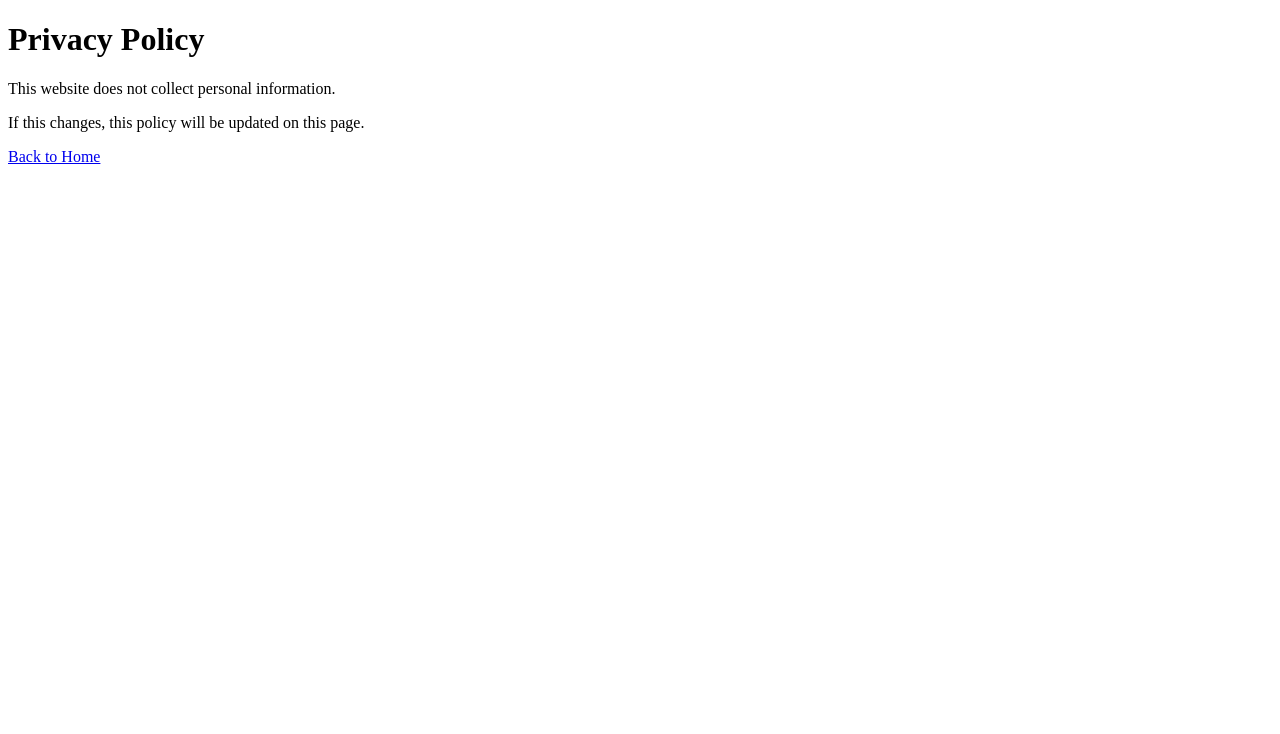
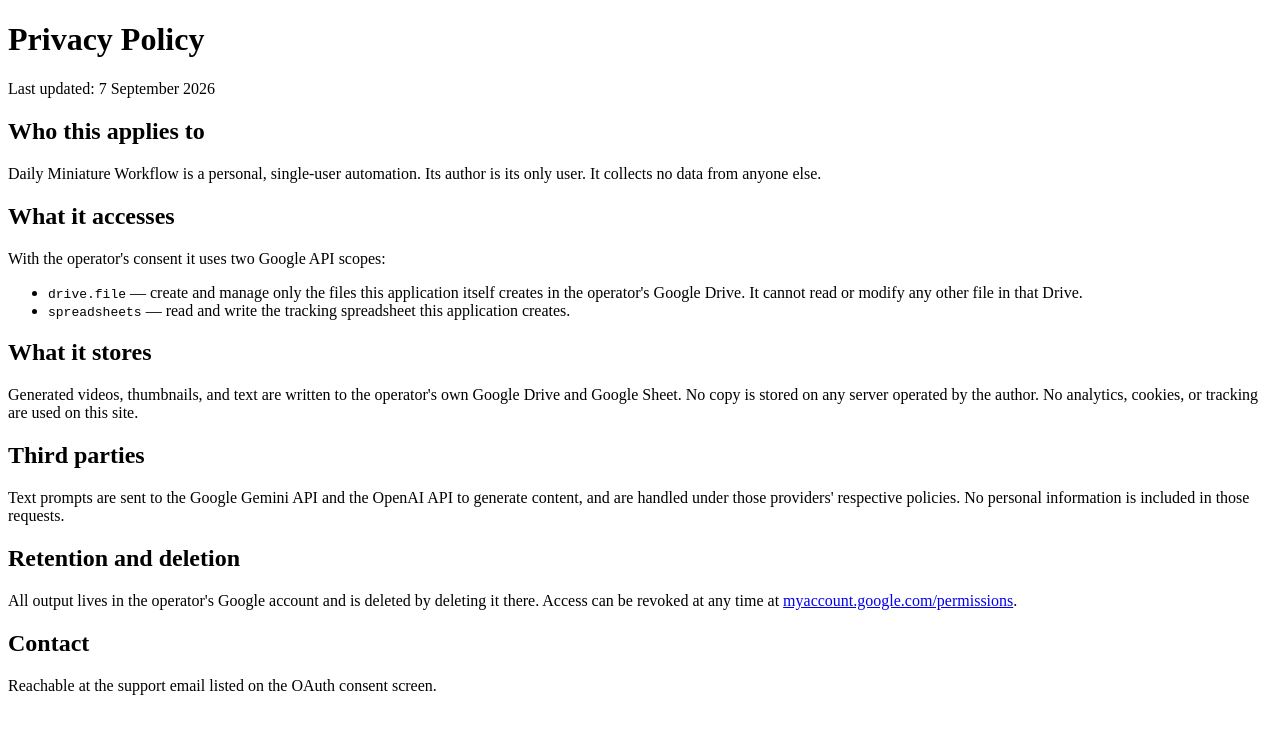
Before and after one commit to aman156/aman.msharma14.github.io, a plain HTML site: page privacy.html in a window 1280 px wide. Drawn offline with Linux system fonts and the light colour scheme.

Commit message:
Update privacy.html

```diff
--- a/privacy.html
+++ b/privacy.html
@@ -1,14 +1,30 @@
-<!DOCTYPE html>
-<html lang="en">
-  <head>
-    <meta charset="UTF-8" />
-    <meta name="viewport" content="width=device-width, initial-scale=1.0" />
-    <title>Privacy Policy</title>
-  </head>
-  <body>
-    <h1>Privacy Policy</h1>
-    <p>This website does not collect personal information.</p>
-    <p>If this changes, this policy will be updated on this page.</p>
-    <p><a href="/index.html">Back to Home</a></p>
-  </body>
-</html>
+<!doctype html>
+<title>Privacy Policy — Daily Miniature Workflow</title>
+<h1>Privacy Policy</h1>
+<p>Last updated: 7 September 2026</p>
+<h2>Who this applies to</h2>
+<p>Daily Miniature Workflow is a personal, single-user automation. Its author is
+its only user. It collects no data from anyone else.</p>
+<h2>What it accesses</h2>
+<p>With the operator's consent it uses two Google API scopes:</p>
+<ul>
+  <li><code>drive.file</code> — create and manage only the files this application
+      itself creates in the operator's Google Drive. It cannot read or modify any
+      other file in that Drive.</li>
+  <li><code>spreadsheets</code> — read and write the tracking spreadsheet this
+      application creates.</li>
+</ul>
+<h2>What it stores</h2>
+<p>Generated videos, thumbnails, and text are written to the operator's own Google
+Drive and Google Sheet. No copy is stored on any server operated by the author.
+No analytics, cookies, or tracking are used on this site.</p>
+<h2>Third parties</h2>
+<p>Text prompts are sent to the Google Gemini API and the OpenAI API to generate
+content, and are handled under those providers' respective policies. No personal
+information is included in those requests.</p>
+<h2>Retention and deletion</h2>
+<p>All output lives in the operator's Google account and is deleted by deleting it
+there. Access can be revoked at any time at
+<a href="https://myaccount.google.com/permissions">myaccount.google.com/permissions</a>.</p>
+<h2>Contact</h2>
+<p>Reachable at the support email listed on the OAuth consent screen.</p>
```
